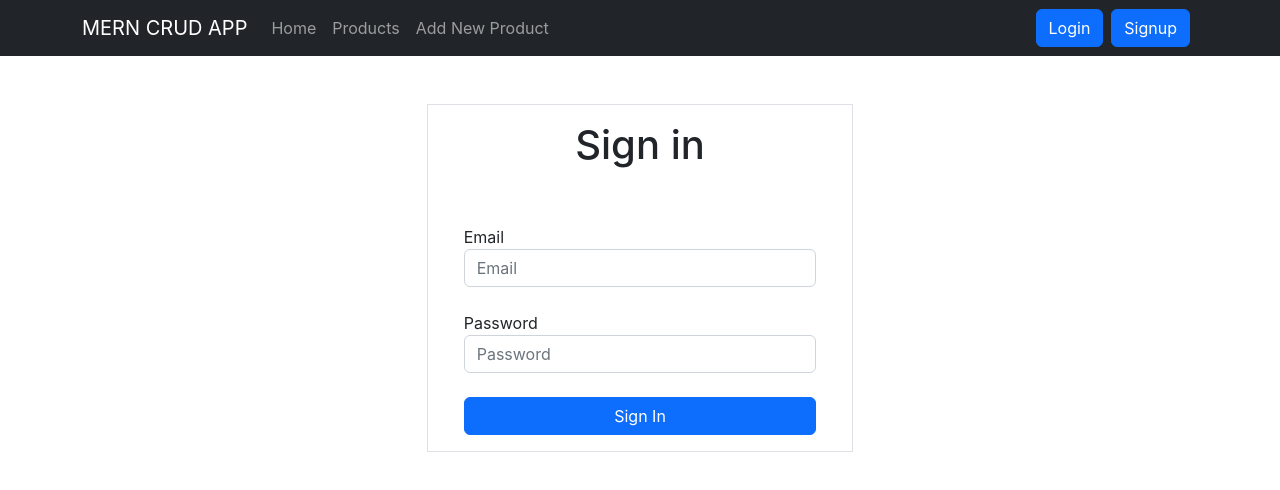
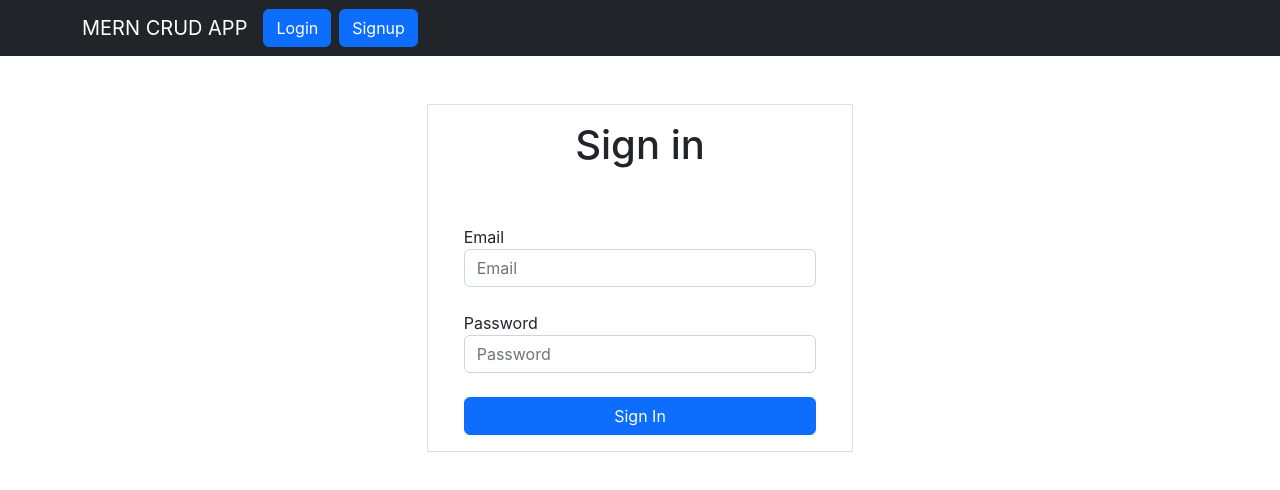
Before and after one commit to ABIDULLAH786/MERN-CRUD-APP, a React (Create React App) app in the folder front-end/: page /signin in a window 1280 px wide. Shown: the top 490 px of the page. Built offline with nearby package versions, Linux system fonts and the light colour scheme.

Commit message:
Authentication on frontend applied

```diff
--- a/front-end/src/componenets/NavBar/NavBar.js
+++ b/front-end/src/componenets/NavBar/NavBar.js
@@ -1,7 +1,23 @@
-import React from "react";
+import React, { useEffect, useState } from "react";
 import { Link, NavLink } from "react-router-dom";
+import AuthService from "../Services/auth.services";
 
 const Navbar = () => {
+    const [currentUser, setCurrentUser] = useState(undefined);
+
+    useEffect(() => {
+        const user = AuthService.getCurrentUser();
+
+        if (user) {
+            setCurrentUser(user);
+        }
+    }, []);
+
+    const logOut = () => {
+        AuthService.logout();
+        window.location.reload();
+
+    };
     return (
         <nav className="navbar navbar-expand-lg navbar-dark bg-dark">
             <div className="container">
@@ -22,7 +38,9 @@ const Navbar = () => {
                     <span className="toggler-icon bottom-bar"></span>
                 </button>
                 <div className="collapse navbar-collapse" id="mobileMenu">
+                    {currentUser && (
                         <ul className="navbar-nav me-auto mb-2 mb-lg-0">
+
                             <li className="nav-item">
                                 <NavLink
                                     className="nav-link"
@@ -32,6 +50,7 @@ const Navbar = () => {
                                     Home
                                 </NavLink>
                             </li>
+
                             <li className="nav-item">
                                 <NavLink
                                     className="nav-link"
@@ -59,10 +78,21 @@ const Navbar = () => {
                                 Search
                             </NavLink>
                         </li> */}
+
                         </ul>
+                    )}
                     <div class="d-flex">
-                        <Link to="signin" class="btn btn-primary" type="submit">Login</Link>
-                        <Link to="signup" class="btn btn-primary mx-2" type="submit">Signup</Link>
+                        {currentUser ? (
+                            <Link to="signin" onClick={logOut}
+                                class="btn btn-primary" type="submit">Logout</Link>
+                        ) : (
+                            <div>
+                                <Link to="signin" class="btn btn-primary"
+                                    type="submit">Login</Link>
+                                <Link to="signup" class="btn btn-primary mx-2"
+                                    type="submit">Signup</Link>
+                            </div>
+                        )}
                     </div>
                 </div>
             </div>
--- /dev/null
+++ b/front-end/src/componenets/Services/auth.services.js
@@ -0,0 +1,16 @@
+const logout = () => {
+    localStorage.removeItem("user");
+    localStorage.removeItem("id");
+};
+
+const getCurrentUser = () => {
+    return localStorage.getItem("user");
+};
+
+
+const authService = {
+    logout,
+    getCurrentUser,
+};
+
+export default authService;
--- a/front-end/src/componenets/Signin/Signin.js
+++ b/front-end/src/componenets/Signin/Signin.js
@@ -27,6 +27,7 @@ const Signin = () => {
         if (response.status === 200) {
             setEmail("")
             setPassword("")
+            window.location.reload();
             navigate('/')
         } else {
             alert(response.status + "\n" + response.statusText)
```
Also changed, not shown: front-end/src/App.js (+6 -3 lines). Lines whose indentation alone changed are shown as unchanged.
